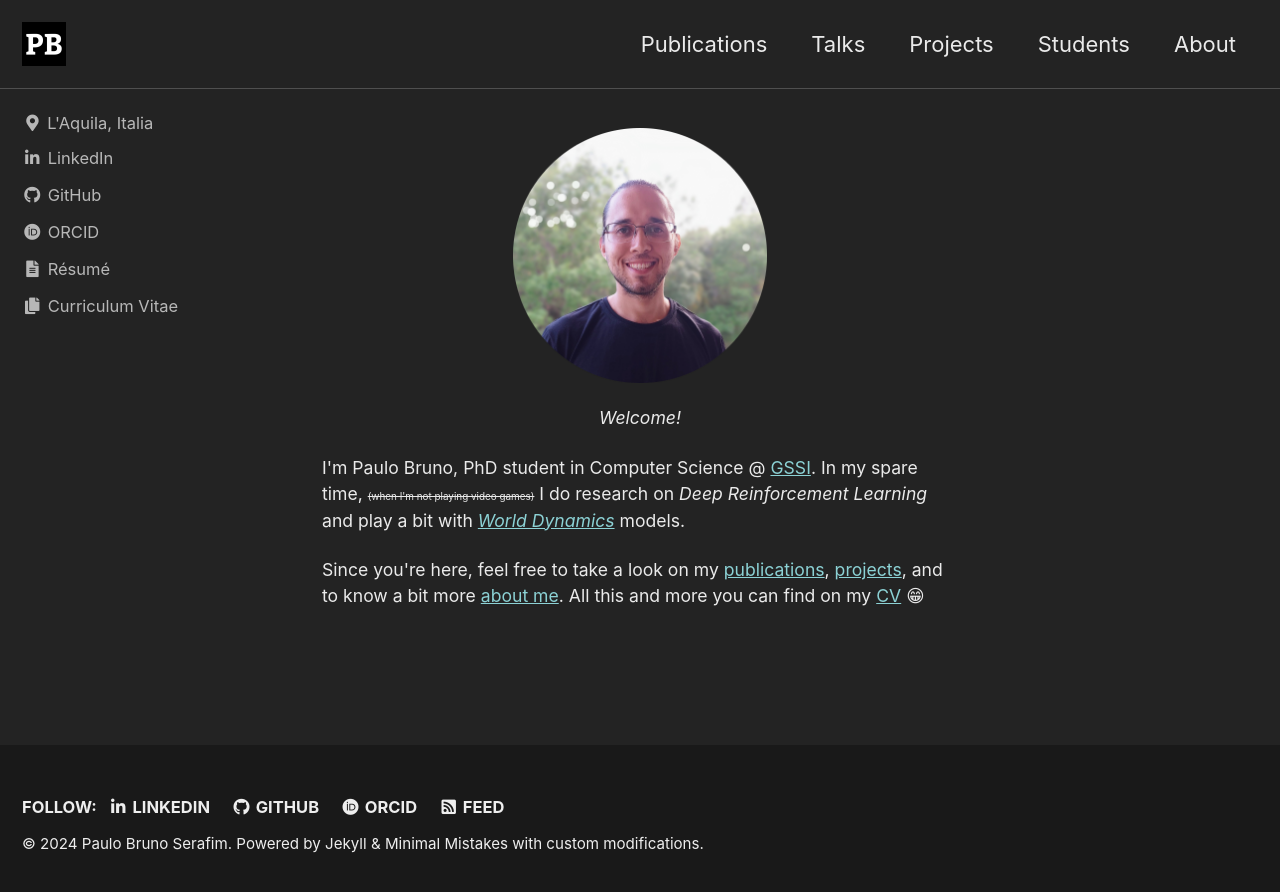
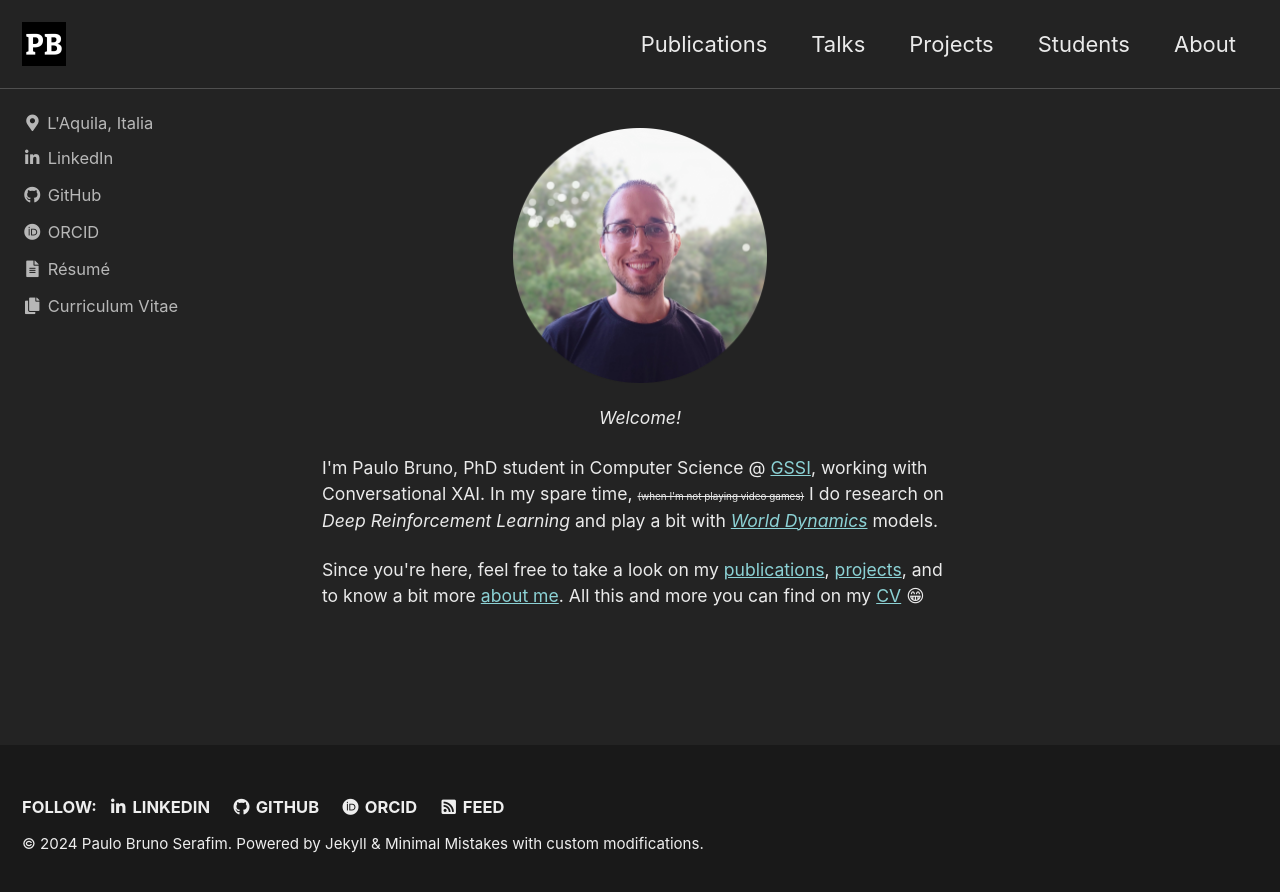
Before and after one commit to paulobruno/PersonalSite, a Jekyll site: the page built from index.html, in a window 1280 px wide. Shown: the top 892 px of the page. Built offline with Jekyll 4.4.1, drawn with Linux system fonts in a browser that asks for light colours; cached includes are drawn as plain includes; the list of posts is cut into pages by our own code.

Commit message:
Mention Conversational XAI in homepage

```diff
--- a/index.html
+++ b/index.html
@@ -32,7 +32,7 @@
 <p style="text-align:center;"><i>Welcome!</i></p>
 
 <p style="text-align:left;">
-I'm Paulo Bruno, PhD student in Computer Science @ <a href="https://www.gssi.it/">GSSI</a>. In my spare time, <small><small><s>(when I'm not playing video games)</s></small></small> I do research on <i>Deep Reinforcement Learning</i> and play a bit with <a href="https://github.com/worlddynamics/WorldDynamics.jl"><i>World Dynamics</i></a> models.
+I'm Paulo Bruno, PhD student in Computer Science @ <a href="https://www.gssi.it/">GSSI</a>, working with Conversational XAI. In my spare time, <small><small><s>(when I'm not playing video games)</s></small></small> I do research on <i>Deep Reinforcement Learning</i> and play a bit with <a href="https://github.com/worlddynamics/WorldDynamics.jl"><i>World Dynamics</i></a> models.
 </p>
 
 <p style="text-align:left;">
```
